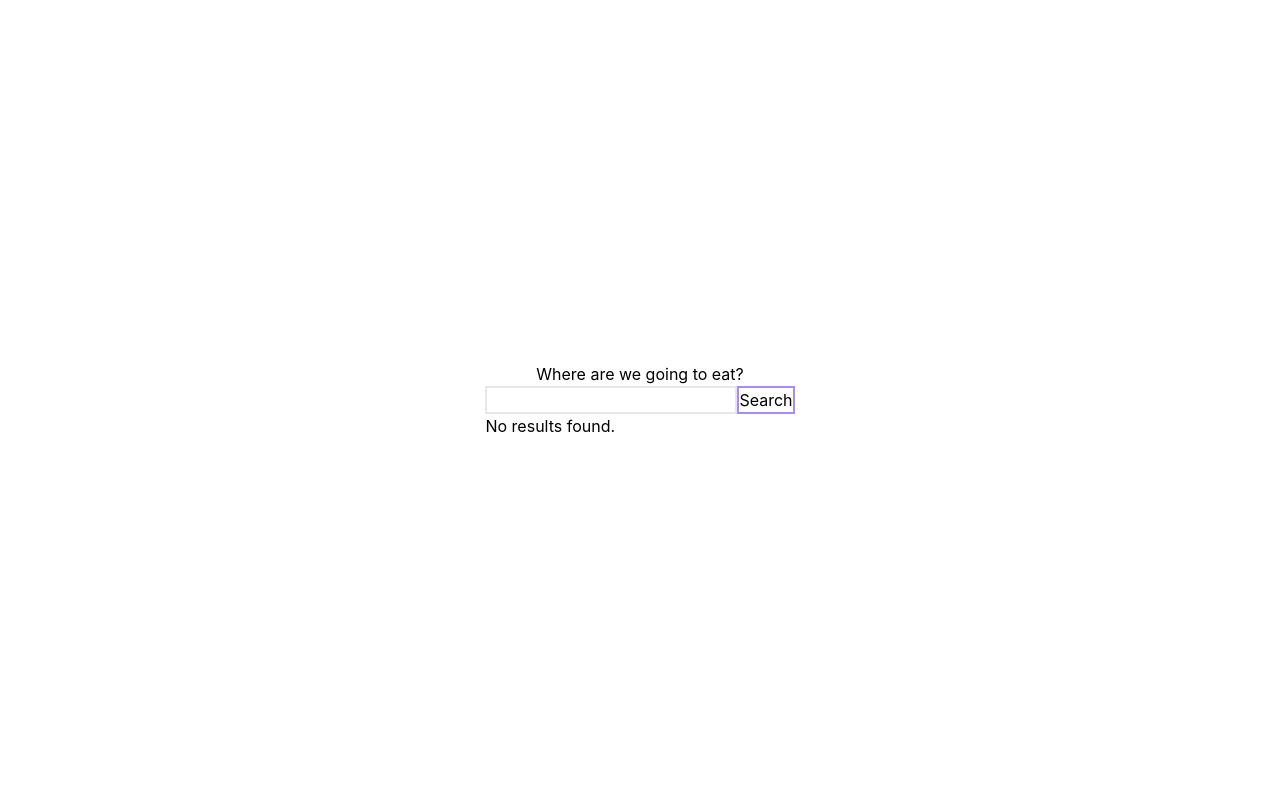
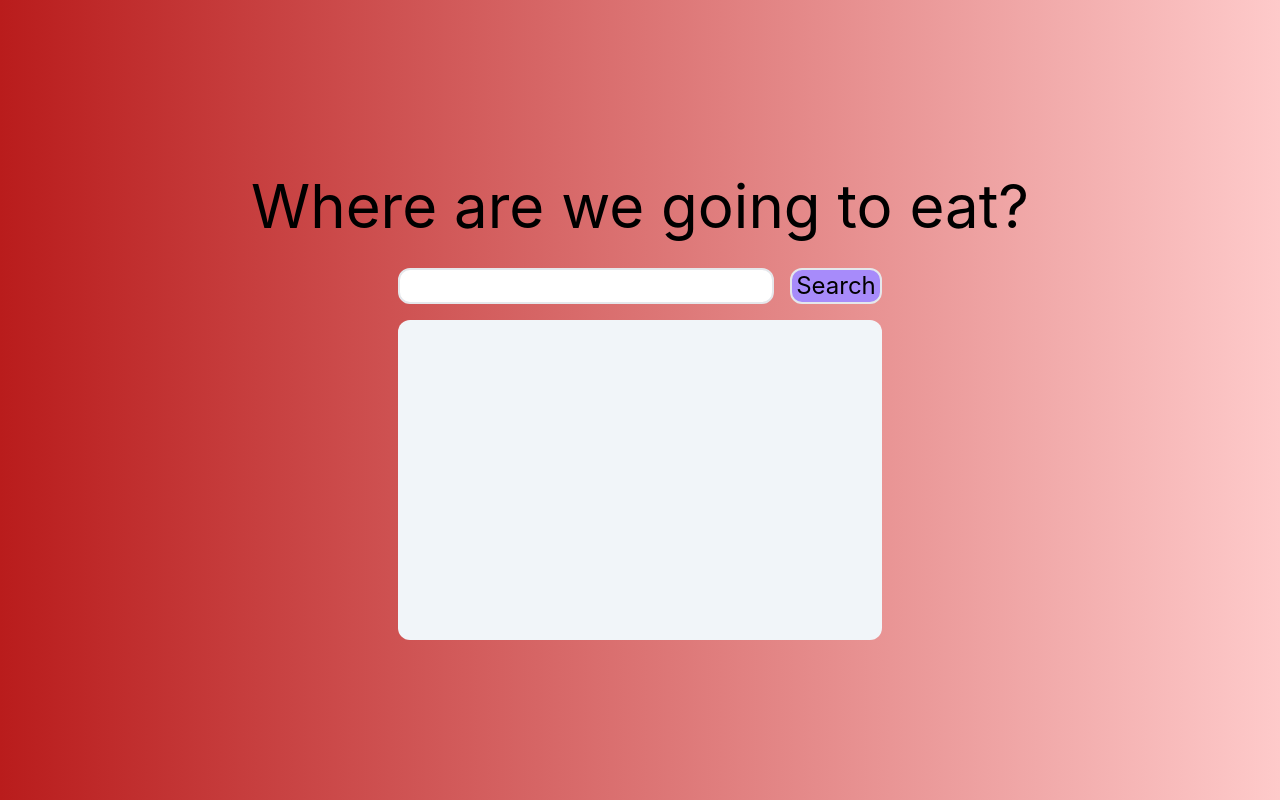
Before and after one commit to grantnathanielbrown/granate_homework, a React (Create React App) app: page / in a window 1280 px wide. Built offline with nearby package versions, Linux system fonts and the light colour scheme; the HTML template or start-up script is replaced by a standard one.

Commit message:
CSS changes, restaurants now have icons

```diff
--- a/src/App.tsx
+++ b/src/App.tsx
@@ -3,9 +3,9 @@ import SearchContainer from "./components/SearchContainer";
 export default function App() {
 
   return (
-    <div className="App h-screen w-full flex flex-col justify-center items-center">
+    <div className="App min-h-screen w-full flex flex-col justify-center items-center text-2xl bg-gradient-to-r from-red-700 to-red-200">
 
-      <h1>Where are we going to eat?</h1>
+      <h1 className="text-6xl m-4">Where are we going to eat?</h1>
       <SearchContainer />
     </div>
   );
--- a/src/components/RestaurantListing.tsx
+++ b/src/components/RestaurantListing.tsx
@@ -1,6 +1,5 @@
 import React from 'react';
 import { hideableRestaurant } from './SearchContainer';
-
 interface RestaurantListingProps {
     hideableRestaurant: hideableRestaurant;
     key: number;
@@ -8,7 +7,8 @@ interface RestaurantListingProps {
 
 export default function RestaurantListing(props: RestaurantListingProps) {
   return (
-    <li className="flex flex-row">
+    <li className="flex flex-row border-2 bg-white">
+        <img src={`${props.hideableRestaurant.imageUrl}`} alt={`Icon representing a ${props.hideableRestaurant.cuisineType} restaurant`} />
         <span className="mr-8">{props.hideableRestaurant.name}</span>
         <span className="mr-8">{props.hideableRestaurant.cuisineType}</span>
         <span className="">{props.hideableRestaurant.stars}</span>
--- a/src/components/SearchBar.tsx
+++ b/src/components/SearchBar.tsx
@@ -16,8 +16,8 @@ export default function SearchBar(props: SearchBarProps) {
   return (
     <div>
       {/* Not doing extra input validation because restaurants can have weird names, and event.target.value will always be a string */}
-        <input className="border-2" type="text" value={props.searchTerm} onChange={handleChange} />
-        <button className="border-2 border-violet-400" type="submit" onClick={props.submitSearch}>Search</button>
+        <input className="border-2 rounded-xl my-4 mr-4" type="text" value={props.searchTerm} onChange={handleChange} />
+        <button className="border-2 rounded-xl bg-violet-400 h-9 px-1" type="submit" onClick={props.submitSearch}>Search</button>
     </div>
   )
 }
--- a/src/components/SearchContainer.tsx
+++ b/src/components/SearchContainer.tsx
@@ -4,14 +4,13 @@ import SearchResultsContainer from './SearchResultsContainer';
 import restaurants from '../restaurants.json';
 import Fuse from 'fuse.js';
 
-interface Restaurant {
+export interface hideableRestaurant {
     id: number;
     name: string;
     cuisineType: string;
     stars: number;
-}
-export interface hideableRestaurant extends Restaurant {
-  displayed: boolean;
+    imageUrl: string;
+    displayed?: boolean;
 }
 
 export interface filterableCuisine {
@@ -47,7 +46,7 @@ export default function SearchContainer() {
 
         mockServer.then(() => {
           console.log(fuse.search(searchTerm));
-          const hideableRestaurants = fuse.search(searchTerm).map( (result: Fuse.FuseResult<Restaurant>) => {
+          const hideableRestaurants = fuse.search(searchTerm).map( (result: Fuse.FuseResult<hideableRestaurant>) => {
             return {...result.item, displayed: true};
           });
 
--- a/src/components/SearchResultsContainer.tsx
+++ b/src/components/SearchResultsContainer.tsx
@@ -1,4 +1,4 @@
-import { CircularProgress } from '@mui/material';
+import { CircularProgress, ToggleButton } from '@mui/material';
 import React from 'react';
 import FilterDropdown from './FilterDropdown';
 import RestaurantListing from './RestaurantListing';
@@ -15,10 +15,17 @@ interface SearchResultsContainerProps {
 export default function SearchResultsContainer(props: SearchResultsContainerProps) {
 
   let searchResults;
-  props.searchResults.length ? searchResults =
-    <div>
+  if (props.searchResults.length) {
+    searchResults =
+      <>
+      <span className="mr-8">Restaurant Name</span><span className="mr-8">Cuisine</span><span>Rating</span>
         <FilterDropdown filterableCuisines={props.filterableCuisines} toggleFilter={props.toggleFilter} />
+        {/* <ToggleButtonGroup
 
+        >
+          <ToggleButton>Sort by Rating</ToggleButton>
+          <ToggleButton>Sort by Rating</ToggleButton>
+        </ToggleButtonGroup> */}
         <ul>
           {props.searchResults.filter(hideableRestaurant => hideableRestaurant.displayed).map((hideableRestaurant: hideableRestaurant) => {
             return (
@@ -26,10 +33,11 @@ export default function SearchResultsContainer(props: SearchResultsContainerProp
             )
           }) }
         </ul>
-    </div>
-  : searchResults = "No results found.";
+      </>
+  }
+
   return (
-    <div>
+    <div className="bg-slate-100 min-h-80 rounded-xl">
       {props.loading ? <CircularProgress /> : searchResults}
     </div>
   )
--- a/src/restaurants.json
+++ b/src/restaurants.json
@@ -3,60 +3,70 @@
         "id": 1,
         "name": "North Beach Sushi",
         "cuisineType": "Sushi",
-        "stars": 4
+        "stars": 4,
+        "imageUrl": "https://i.imgur.com/q6XqGcq.png"
     },
     {
         "id": 2,
         "name": "Red Door",
         "cuisineType": "Italian",
-        "stars": 3
+        "stars": 3,
+        "imageUrl": "https://i.imgur.com/KQTqhbd.png"
     },
     {
         "id": 3,
         "name": "Ben Thai",
         "cuisineType": "Thai",
-        "stars": 5
+        "stars": 5,
+        "imageUrl": "https://i.imgur.com/4gOTmLs.png"
     },
     {
         "id": 4,
         "name": "Sushi Go Go",
         "cuisineType": "Sushi",
-        "stars": 3
+        "stars": 3,
+        "imageUrl": "https://i.imgur.com/q6XqGcq.png"
     },
     {
         "id": 5,
         "name": "Palmetto",
         "cuisineType": "French",
-        "stars": 4
+        "stars": 4,
+        "imageUrl": "https://i.imgur.com/olEwtJZ.png"
     },
     {
         "id": 6,
         "name": "Taste of Thai",
         "cuisineType": "Thai",
-        "stars": 3
+        "stars": 3,
+        "imageUrl": "https://i.imgur.com/4gOTmLs.png"
     },
     {
         "id": 7,
         "name": "I-Pot",
         "cuisineType": "Hot pot",
-        "stars": 4
+        "stars": 4,
+        "imageUrl": "https://i.imgur.com/xYiQmcq.png"
     },
     {
         "id": 8,
         "name": "Bonita Taqueria",
         "cuisineType": "Mexican",
-        "stars": 5
+        "stars": 5,
+        "imageUrl": "https://i.imgur.com/Dl1w9eS.png"
     },
     {
         "id": 9,
         "name": "Sushi Taro",
         "cuisineType": "Sushi",
-        "stars": 5
+        "stars": 5,
+        "imageUrl": "https://i.imgur.com/q6XqGcq.png"
     },
     {
         "id": 10,
         "name": "Cantina",
         "cuisineType": "Mexican",
-        "stars": 3
+        "stars": 3,
+        "imageUrl": "https://i.imgur.com/Dl1w9eS.png"
     }
 ]
--- a/tailwind.config.js
+++ b/tailwind.config.js
@@ -4,6 +4,10 @@ module.exports = {
     "./src/**/*.{js,jsx,ts,tsx}",
   ],
   theme: {
+    minHeight: {
+      "80": "20rem",
+      "screen": "100vh"
+    },
     extend: {},
   },
   plugins: [],
```
Also changed, not shown: 1 other file (tests, documents, lock files or other folders). Lines whose indentation alone changed are shown as unchanged.
